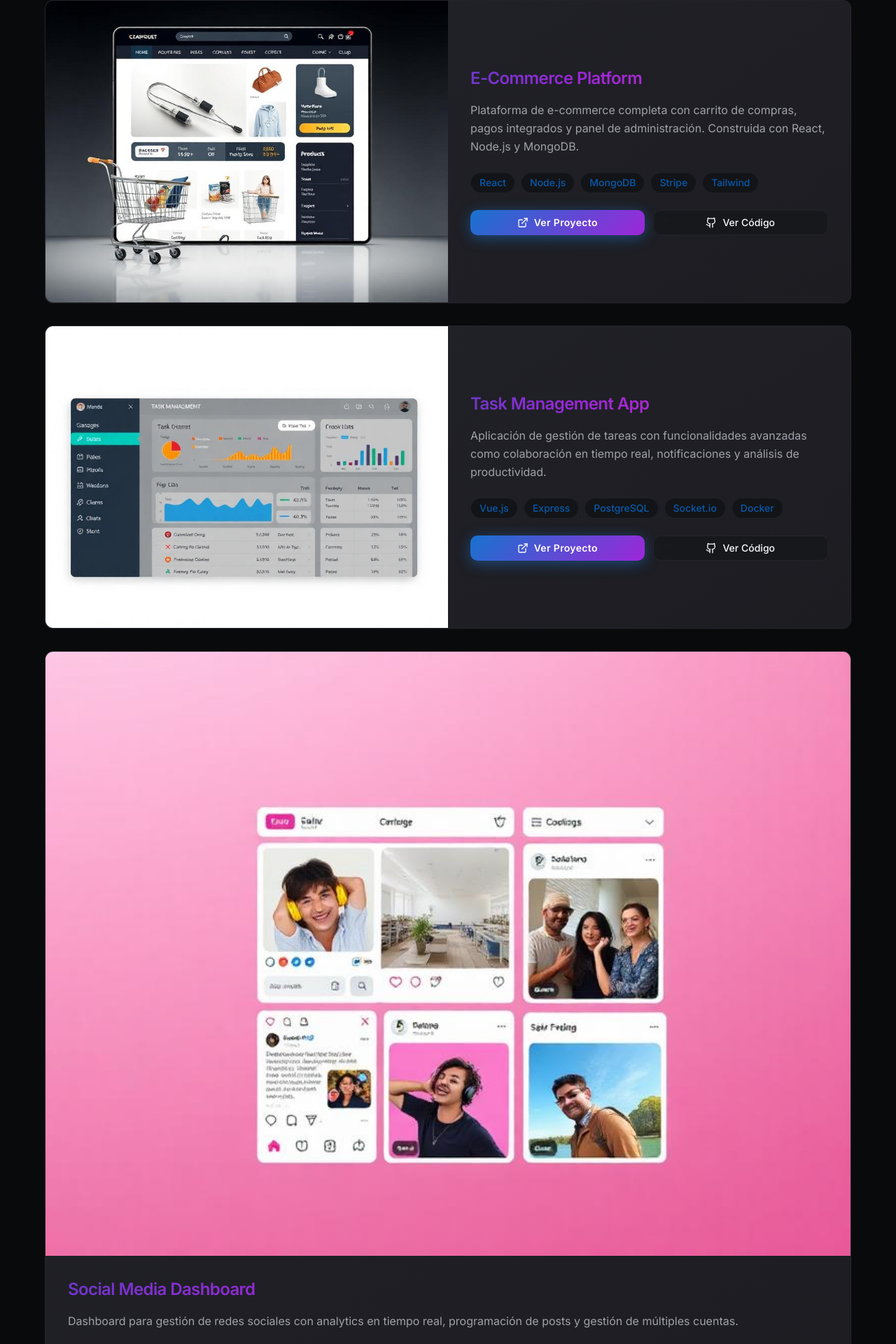
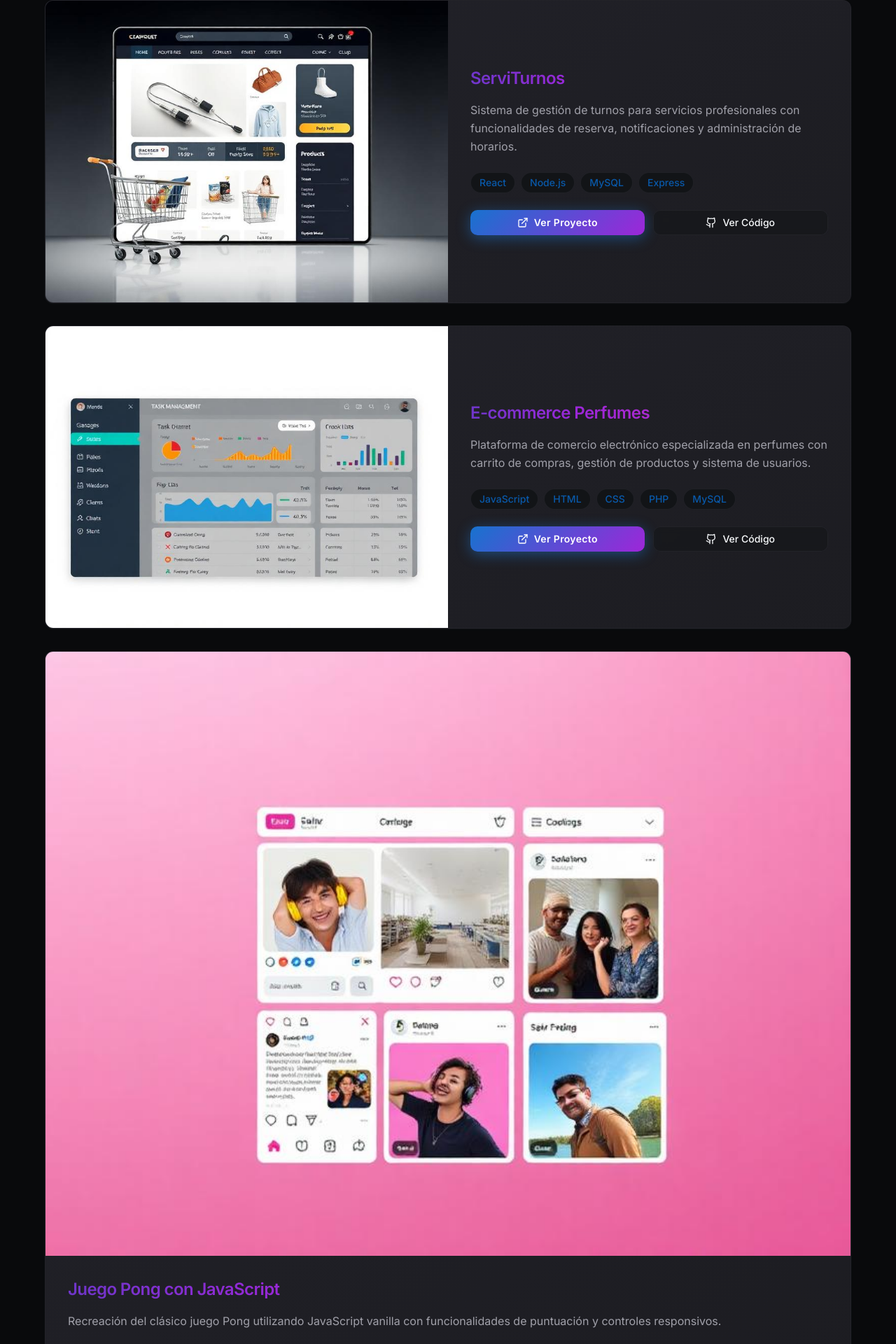
Before and after one commit to CristianNinotti/porfolio-cristian-ninotti, a React (Vite) app: page / in a window 1280 px wide. Shown: the part 4388-6308 px from the top of the page at 70% size. Built offline with nearby package versions, Linux system fonts and the light colour scheme; the HTML template or start-up script is replaced by a standard one.

Commit message:
Update projects and GitHub link

```diff
--- a/src/components/Projects.tsx
+++ b/src/components/Projects.tsx
@@ -8,30 +8,39 @@ import project3 from "@/assets/project-3.jpg";
 const Projects = () => {
   const projects = [
     {
-      title: "E-Commerce Platform",
-      description: "Plataforma de e-commerce completa con carrito de compras, pagos integrados y panel de administración. Construida con React, Node.js y MongoDB.",
+      title: "ServiTurnos",
+      description: "Sistema de gestión de turnos para servicios profesionales con funcionalidades de reserva, notificaciones y administración de horarios.",
       image: project1,
-      technologies: ["React", "Node.js", "MongoDB", "Stripe", "Tailwind"],
-      liveUrl: "https://example.com",
-      githubUrl: "https://github.com/example",
+      technologies: ["React", "Node.js", "MySQL", "Express"],
+      liveUrl: "https://github.com/CristianNinotti/ServiTurnos",
+      githubUrl: "https://github.com/CristianNinotti/ServiTurnos",
       featured: true
     },
     {
-      title: "Task Management App",
-      description: "Aplicación de gestión de tareas con funcionalidades avanzadas como colaboración en tiempo real, notificaciones y análisis de productividad.",
+      title: "E-commerce Perfumes",
+      description: "Plataforma de comercio electrónico especializada en perfumes con carrito de compras, gestión de productos y sistema de usuarios.",
       image: project2,
-      technologies: ["Vue.js", "Express", "PostgreSQL", "Socket.io", "Docker"],
-      liveUrl: "https://example.com",
-      githubUrl: "https://github.com/example",
+      technologies: ["JavaScript", "HTML", "CSS", "PHP", "MySQL"],
+      liveUrl: "https://github.com/CristianNinotti/TPI-Grupo1-EcommercePerfumes",
+      githubUrl: "https://github.com/CristianNinotti/TPI-Grupo1-EcommercePerfumes",
       featured: true
     },
     {
-      title: "Social Media Dashboard",
-      description: "Dashboard para gestión de redes sociales con analytics en tiempo real, programación de posts y gestión de múltiples cuentas.",
+      title: "Juego Pong con JavaScript",
+      description: "Recreación del clásico juego Pong utilizando JavaScript vanilla con funcionalidades de puntuación y controles responsivos.",
       image: project3,
-      technologies: ["Next.js", "TypeScript", "Prisma", "Redis", "AWS"],
-      liveUrl: "https://example.com",
-      githubUrl: "https://github.com/example",
+      technologies: ["JavaScript", "HTML5", "CSS3", "Canvas"],
+      liveUrl: "https://github.com/CristianNinotti/Juego_Pong_con_JS",
+      githubUrl: "https://github.com/CristianNinotti/Juego_Pong_con_JS",
+      featured: false
+    },
+    {
+      title: "Pokémon POO",
+      description: "Implementación de un sistema de batalla Pokémon aplicando conceptos de Programación Orientada a Objetos en Python.",
+      image: project1,
+      technologies: ["Python", "POO", "Classes"],
+      liveUrl: "https://github.com/CristianNinotti/Poo-Pokemon",
+      githubUrl: "https://github.com/CristianNinotti/Poo-Pokemon",
       featured: false
     }
   ];
@@ -128,7 +137,11 @@ const Projects = () => {
         </div>
 
         <div className="text-center mt-12 scroll-reveal">
-          <Button variant="glow" size="lg">
+          <Button
+            variant="glow"
+            size="lg"
+            onClick={() => window.open('https://github.com/CristianNinotti', '_blank')}
+          >
             <Github className="w-5 h-5" />
             Ver Más Proyectos en GitHub
           </Button>
```
